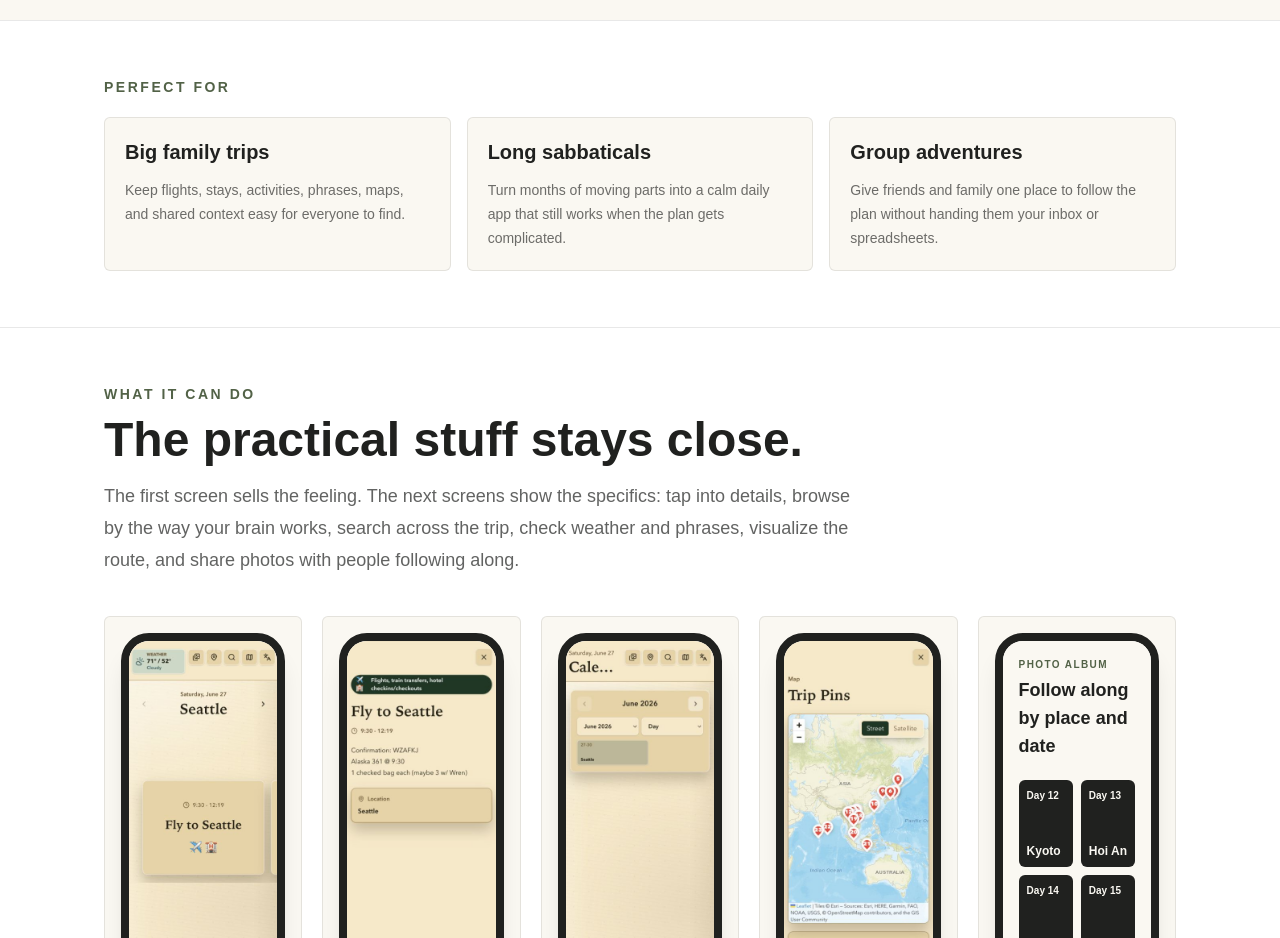
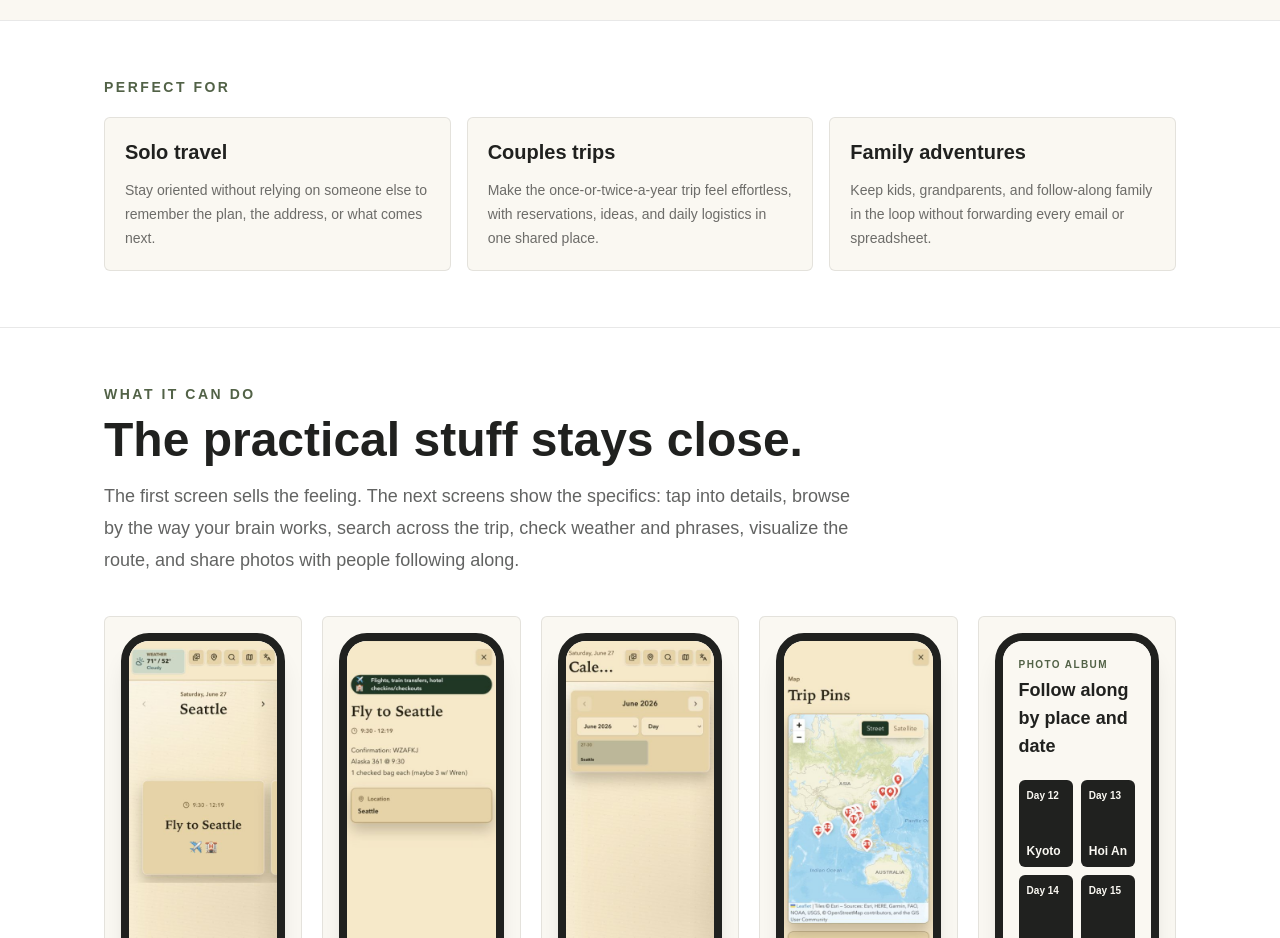
Before and after one commit to slamerow/roamwoven, a Next.js app: page / in a window 1280 px wide. Shown: the part 780-1718 px from the top of the page. Built offline with nearby package versions, Linux system fonts and the light colour scheme.

Commit message:
perfect for change

```diff
--- a/app/page.tsx
+++ b/app/page.tsx
@@ -10,19 +10,19 @@ const steps = [
 
 const perfectFor = [
   {
-    title: "Big family trips",
+    title: "Solo travel",
     description:
-      "Keep flights, stays, activities, phrases, maps, and shared context easy for everyone to find."
+      "Stay oriented without relying on someone else to remember the plan, the address, or what comes next."
   },
   {
-    title: "Long sabbaticals",
+    title: "Couples trips",
     description:
-      "Turn months of moving parts into a calm daily app that still works when the plan gets complicated."
+      "Make the once-or-twice-a-year trip feel effortless, with reservations, ideas, and daily logistics in one shared place."
   },
   {
-    title: "Group adventures",
+    title: "Family adventures",
     description:
-      "Give friends and family one place to follow the plan without handing them your inbox or spreadsheets."
+      "Keep kids, grandparents, and follow-along family in the loop without forwarding every email or spreadsheet."
   }
 ];
 
```
Also changed, not shown: 1 other file (tests, documents, lock files or other folders).
